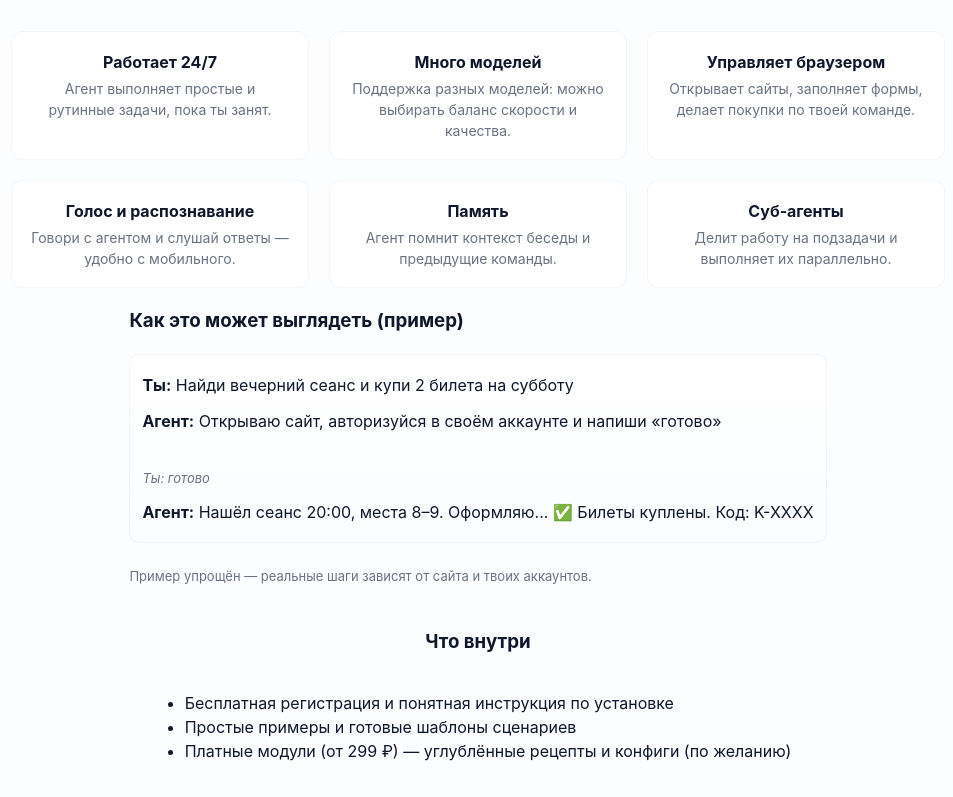
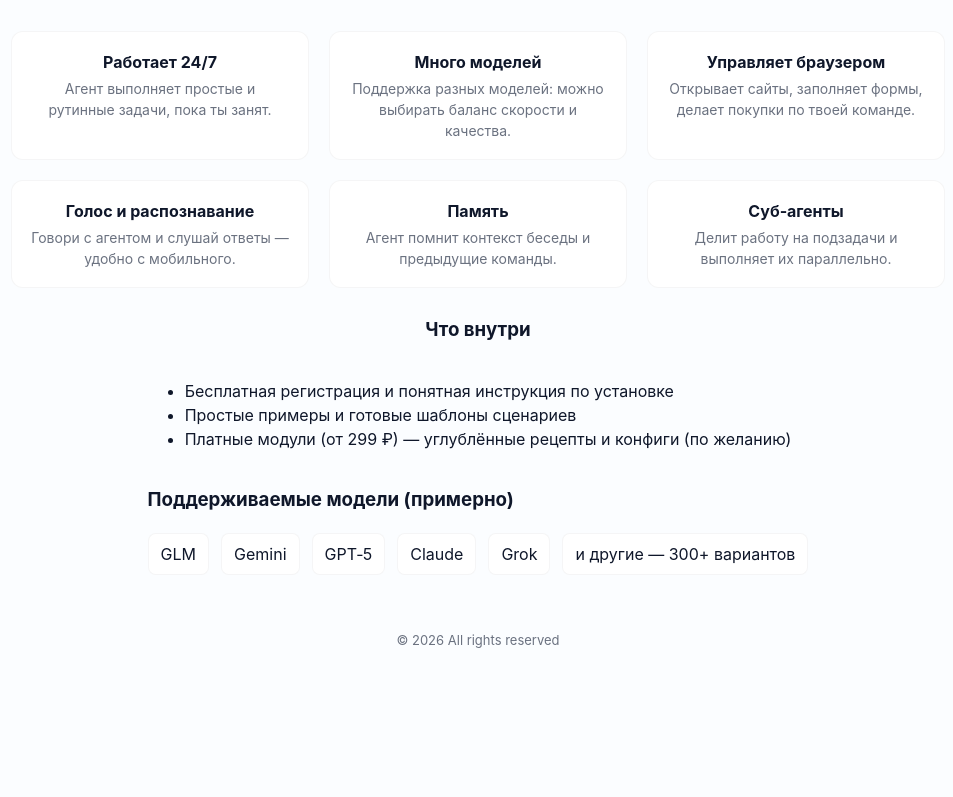
Before and after one commit to novaaurelis/nova-ai-agents-site-backup, a Next.js app: page /ru in a window 1280 px wide. Shown: the part 424-1221 px from the top of the page, without its empty margins (162-1115 px from the left). After the commit the page ends 1144 px from the top, so only its background shows below. Built offline with nearby package versions, Linux system fonts and the light colour scheme.

Commit message:
chore: remove demo chat example from home pages

```diff
--- a/pages/ru/index.js
+++ b/pages/ru/index.js
@@ -46,16 +46,6 @@ export default function RuHome(){
           </div>
         </section>
 
-        <section className="demo" aria-label="Пример работы" >
-          <h3>Как это может выглядеть (пример)</h3>
-          <div className="chat-card">
-            <div className="chat-line"><strong>Ты:</strong> Найди вечерний сеанс и купи 2 билета на субботу</div>
-            <div className="chat-line"><strong>Агент:</strong> Открываю сайт, авторизуйся в своём аккаунте и напиши «готово»</div>
-            <div className="chat-line muted"><em>Ты: готово</em></div>
-            <div className="chat-line"><strong>Агент:</strong> Нашёл сеанс 20:00, места 8–9. Оформляю... ✅ Билеты куплены. Код: K-XXXX</div>
-          </div>
-          <p className="muted">Пример упрощён — реальные шаги зависят от сайта и твоих аккаунтов.</p>
-        </section>
 
         <section className="what" aria-label="Что внутри">
           <h3>Что внутри</h3>
```
Also changed, not shown: pages/en/index.js (+0 -10 lines).
